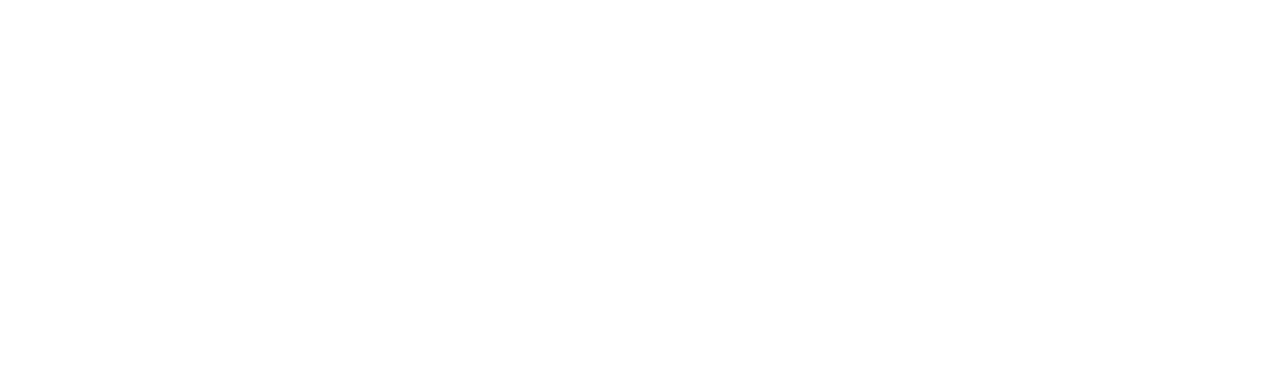
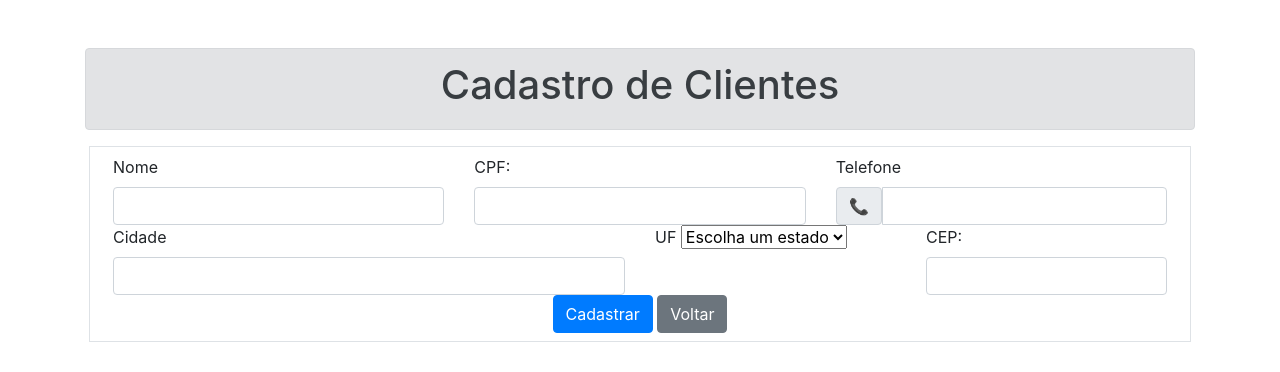
Before and after one commit to GaHideki17/Trabalho-LP, a plain HTML site: page Publico/Pagina Login/Cadastros/Cliente.html in a window 1280 px wide. Drawn offline with nearby package versions, Linux system fonts and the light colour scheme.

Commit message:
Cadastro Cliente

```diff
--- a/Publico/Pagina Login/Cadastros/Cliente.html
+++ b/Publico/Pagina Login/Cadastros/Cliente.html
@@ -1,12 +1,103 @@
 <!DOCTYPE html>
-<html lang="en">
+<html lang="pt-br">
+
 <head>
     <meta charset="UTF-8">
     <meta name="viewport" content="width=device-width, initial-scale=1.0">
-    <title>Cadastro Cliente</title>
-    <link rel="stylesheet" href="/Publico/Pagina Login/CSS/bootstrap.min.css"/>
+    <title>Cadastro de Clientes</title>
+    <link rel="stylesheet" href="/Publico/CSS/bootstrap.min.css">
 </head>
+
 <body>
+    <div class="container">
+        <div class="alert alert-secondary text-center mt-5">
+            <h1>Cadastro de Clientes</h1>
+        </div>
+        <form id="formCadCliente" action="#" method="POST" class="row g-3 needs-validation border m-1 p-2" novalidate>
+            <div class="col-md-4">
+                <label for="nome" class="form-label">Nome</label>
+                <input type="text" class="form-control" id="nome" required>
+                <div class="invalid-feedback">
+                    Por favor, informe o nome do cliente!
+                </div>
+            </div>
+            <div class="col-md-4">
+                <label for="cpf" class="form-label">CPF:</label>
+                <input type="text" class="form-control" id="cpf" required>
+                <div class="invalid-feedback">
+                    Por favor, informe o seu cpf!
+                </div>
+            </div>
+            <div class="col-md-4">
+                <label for="validationCustomUsername" class="form-label">Telefone</label>
+                <div class="input-group has-validation">
+                    <span class="input-group-text" id="inputGroupPrepend">📞</span>
+                    <input type="text" class="form-control" id="telefone" aria-describedby="inputGroupPrepend" required>
+                    <div class="invalid-feedback">
+                        Por favor, informe o telefone.
+                    </div>
+                </div>
+            </div>
+            <div class="col-md-6">
+                <label for="cidade" class="form-label">Cidade</label>
+                <input type="text" class="form-control" id="cidade" required>
+                <div class="invalid-feedback">
+                    Por favor, informe a cidade!
+                </div>
+            </div>
+            <div class="col-md-3">
+                <label for="uf" class="form-label">UF</label>
+                <select class="form-select" id="uf" required>
+                    <option selected disabled value="">Escolha um estado</option>
+                    <option value="AC">AC</option>
+                    <option value="AL">AL</option>
+                    <option value="AP">AP</option>
+                    <option value="AM">AM</option>
+                    <option value="BA">BA</option>
+                    <option value="CE">CE</option>
+                    <option value="DF">DF</option>
+                    <option value="ES">ES</option>
+                    <option value="GO">GO</option>
+                    <option value="MA">MA</option>
+                    <option value="MT">MT</option>
+                    <option value="MS">MS</option>
+                    <option value="MG">MG</option>
+                    <option value="PA">PA</option>
+                    <option value="PB">PB</option>
+                    <option value="PR">PR</option>
+                    <option value="PE">PE</option>
+                    <option value="PI">PI</option>
+                    <option value="RJ">RJ</option>
+                    <option value="RN">RN</option>
+                    <option value="RS">RS</option>
+                    <option value="SC">SC</option>
+                    <option value="SP">SP</option>
+                    <option value="SE">SE</option>
+                    <option value="TO">TO</option>
+                </select>
+                <div class="invalid-feedback">
+                    Por favor, selecione um estado válido.
+                </div>
+            </div>
+            <div class="col-md-3">
+                <label for="cep" class="form-label">CEP:</label>
+                <input type="text" class="form-control" id="cep" required>
+                <div class="invalid-feedback">
+                    Por favor, informe um cep.
+                </div>
+            </div>
+                <div class="col-12 text-center">
+                    <button class="btn btn-primary" type="submit">Cadastrar</button>
+                    <a href="../Menu.html" class="btn btn-secondary">Voltar</a>
+                </div>
+        </form>
+        <div id="tabela">
+
+        </div>
+    </div>
 
 </body>
+<script src='/js/bootstrap.bundle.min.js'></script>
+<script src="/js/scriptCliente.js"></script>
+
 </html>
```
Also changed, not shown: Publico/Pagina Login/Login.html (deleted, +0 -24 lines).
